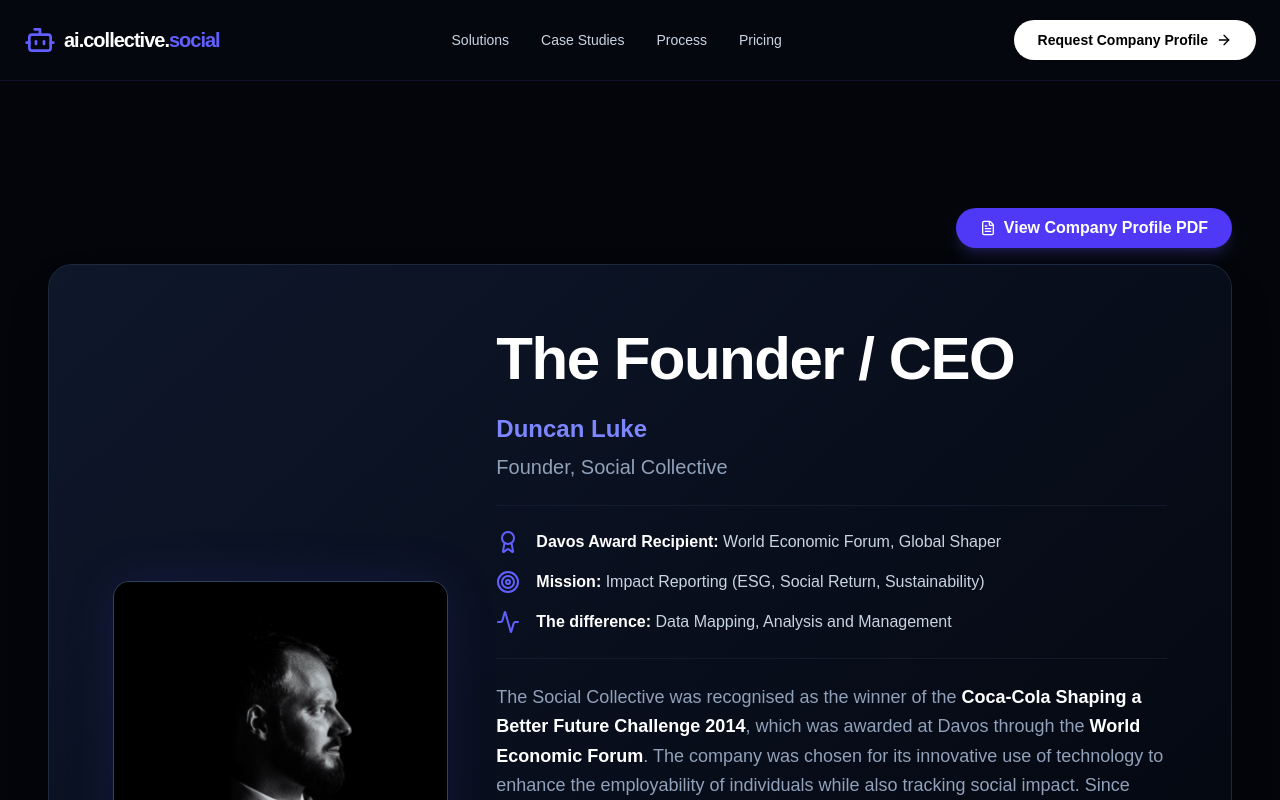
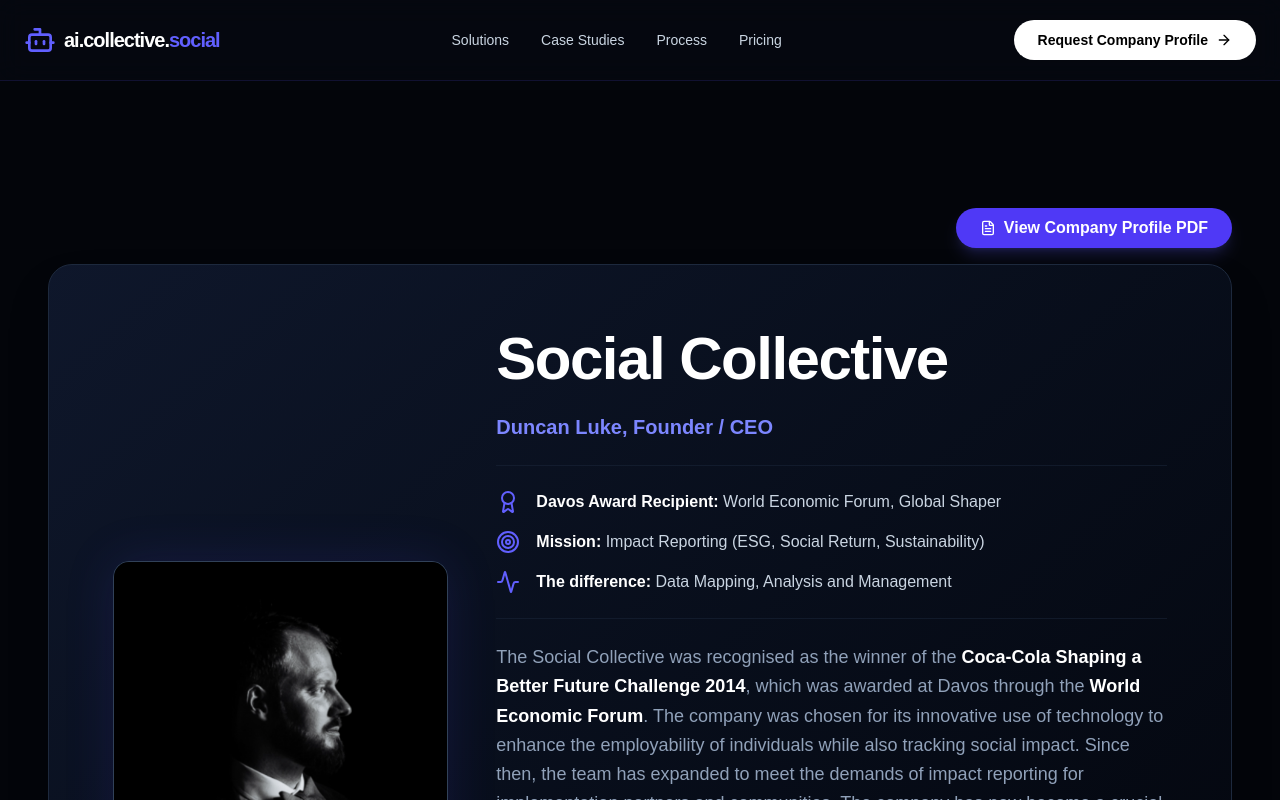
Before and after one commit to duncanluke/agencypivot, a Next.js app: page /company-profile in a window 1280 px wide. Shown: the top 800 px of the page. Built offline with nearby package versions, Linux system fonts and the light colour scheme.

Commit message:
style: organize pdf into distinct pages and update title hierarchy

```diff
--- a/src/app/company-profile/page.tsx
+++ b/src/app/company-profile/page.tsx
@@ -51,16 +51,13 @@
 
           <div className="w-full lg:w-2/3 space-y-6 z-10">
             <h1 className="text-4xl lg:text-6xl font-black tracking-tight text-white">
-              The Founder / CEO
+              Social Collective
             </h1>
 
             <div className="space-y-2">
-              <h2 className="text-2xl font-bold text-indigo-400">
-                Duncan Luke
+              <h2 className="text-xl font-bold text-indigo-400">
+                Duncan Luke, Founder / CEO
               </h2>
-              <p className="text-xl text-slate-400">
-                Founder, Social Collective
-              </p>
             </div>
 
             <div className="grid gap-4 py-6 border-y border-slate-800/50">
@@ -113,7 +110,7 @@
         </section>
 
         {/* Timeline Section */}
-        <section className="space-y-12">
+        <section className="space-y-12 print:break-before-page">
           <div className="text-center space-y-4">
             <h2 className="text-3xl md:text-5xl font-black text-white">
               Our Journey
@@ -223,7 +220,7 @@
         </section>
 
         {/* Features Grid */}
-        <section className="space-y-12">
+        <section className="space-y-12 print:break-before-page">
           <div className="text-center space-y-4">
             <h2 className="text-3xl md:text-5xl font-black text-white">
               Core Capabilities
@@ -321,7 +318,7 @@
         </section>
 
         {/* Client Testimonials */}
-        <section className="space-y-12 pb-12 print:page-break-before">
+        <section className="space-y-12 pb-12">
           <div className="text-center space-y-4">
             <h2 className="text-3xl md:text-5xl font-black text-white">
               Client Testimonials
@@ -398,7 +395,7 @@
         </section>
 
         {/* Footer info for print only */}
-        <div className="hidden print:block text-center text-xs text-slate-500 pt-12 border-t border-slate-300 mt-12">
+        <div className="hidden print:block text-center text-xs text-slate-400 pt-12 border-t border-slate-800 mt-12">
           <strong>The Social Collective Pty Ltd.</strong>
           <br />
           Reg No. 2015 / 160496 / 07 | ATT: The Social Collective | 35 Carstens
```
Also changed, not shown: 1 other file (tests, documents, lock files or other folders).
